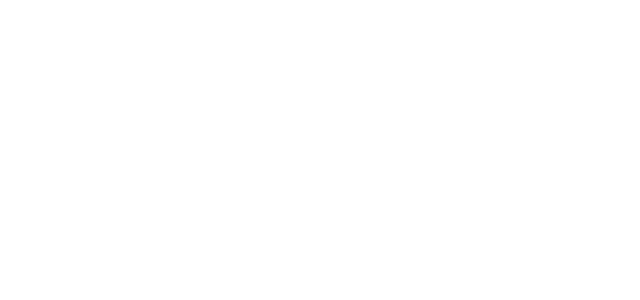
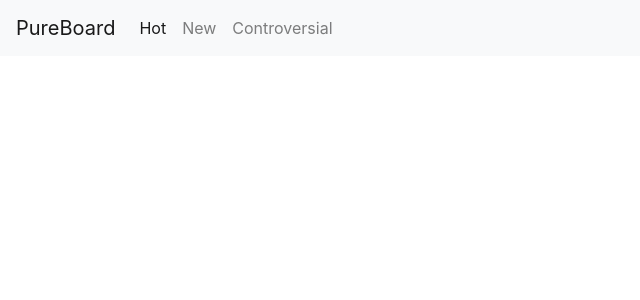
Before and after one commit to davidackroyd99/pureboard-ui, a Vue app: page / in a window 1280 px wide. Shown: the top 300 px of the page, without its empty margins (0-640 px from the left). Built offline with nearby package versions, Linux system fonts and the light colour scheme.

Commit message:
basic nav

```diff
--- a/src/App.vue
+++ b/src/App.vue
@@ -1,7 +1,6 @@
 <template>
     <div id="app">
-        <div>
-        </div>
+        <Nav></Nav>
 
     </div>
 </template>
@@ -9,6 +8,7 @@
 <script>
 
 // import axios from 'axios'
+import Nav from './components/Nav.vue'
 
 export default {
     name: 'app',
@@ -20,6 +20,10 @@
         }
     },
 
+    components: {
+        Nav
+    },
+
     methods: {
 
     },
--- a/src/components/Nav.vue
+++ b/src/components/Nav.vue
@@ -1,7 +1,13 @@
 <template>
-    <div id="navbar">
+    <nav class="navbar navbar-expand-lg navbar-light bg-light">
+        <a class="navbar-brand" href="#">PureBoard</a>
 
-    </div>
+        <ul class="navbar-nav">
+            <a class="nav-item nav-link active" href="#">Hot</a>
+            <a class="nav-item nav-link" href="#">New</a>
+            <a class="nav-item nav-link" href="#">Controversial</a>
+        </ul>
+    </nav>
 </template>
 
 <script>
--- a/src/main.js
+++ b/src/main.js
@@ -1,7 +1,9 @@
 import Vue from 'vue'
-import App from './App.vue'
+
 import 'bootstrap'
 import 'bootstrap/dist/css/bootstrap.min.css'
+
+import App from './App.vue'
 
 Vue.config.productionTip = false
 
```
